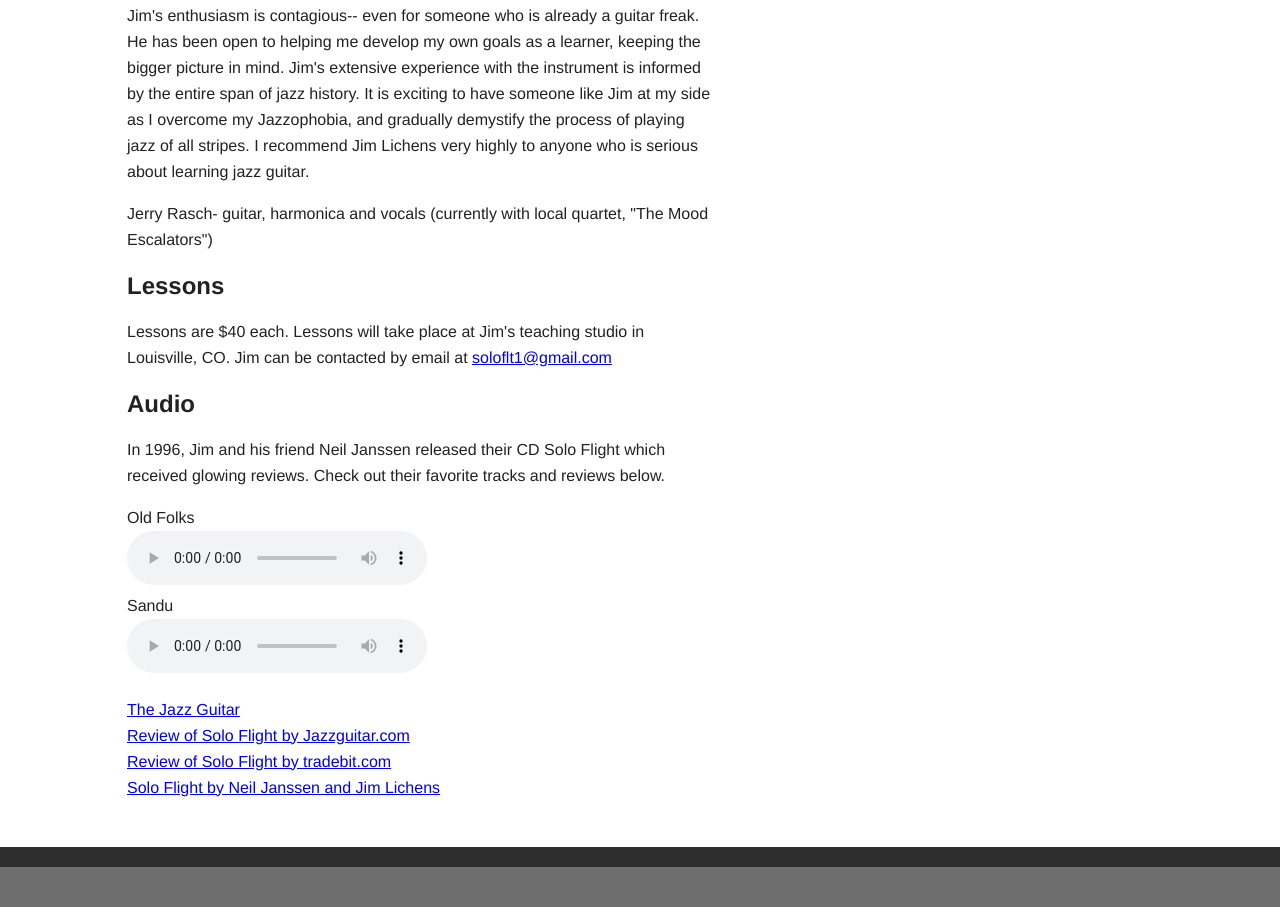
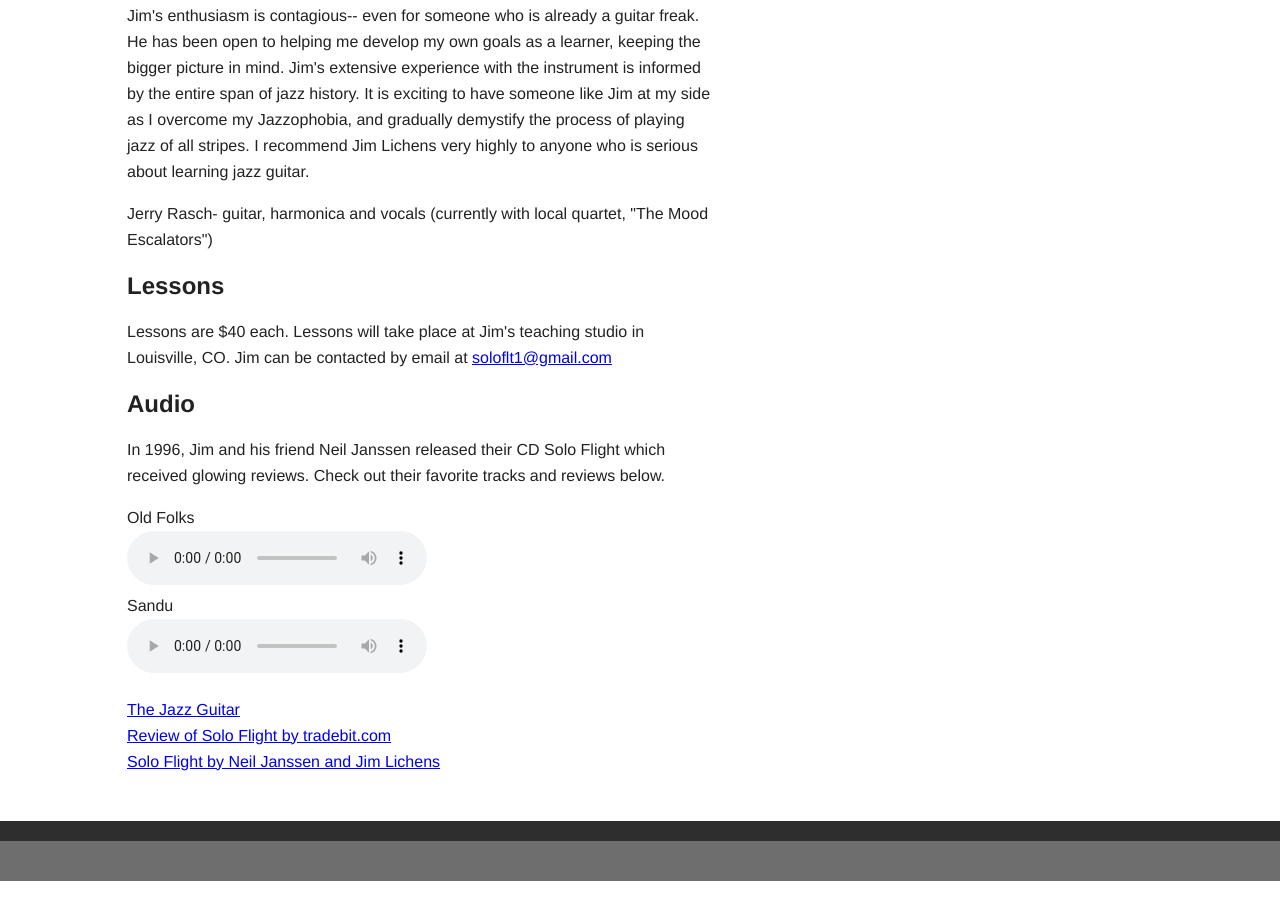
Before and after one commit to nhero/jglb, a plain HTML site: page index.html in a window 1280 px wide. Shown: the part 1354-2261 px from the top of the page. After the commit the page ends 2235 px from the top, so only its background shows below. Drawn offline with nearby package versions, Linux system fonts and the light colour scheme.

Commit message:
remove dead link

```diff
--- a/index.html
+++ b/index.html
@@ -79,7 +79,6 @@
                 </audio>
                 <p>
 		                <a href="resources/THE JAZZ GUITAR--ARTICLE.pdf" target="_blank">The Jazz Guitar</a><br/>
-		                  <a href="http://www.jazzguitar.com/features/sflight.html" target="_blank">Review of Solo Flight by Jazzguitar.com</a><br/>
 				  <a href="http://www.tradebit.com/filedetail.php/1238517-neil-janssen-jim-lichens" target="_blank">Review of Solo Flight by tradebit.com</a><br/>
 				    <a href="https://www.youtube.com/watch?v=L_cocr1ZQ5E" target="_blank">Solo Flight by Neil Janssen and Jim Lichens</a>
 		</p>
```
